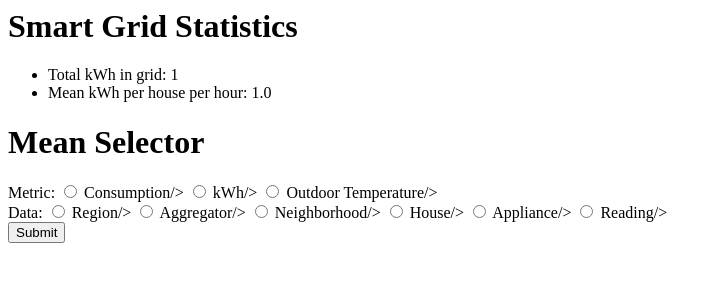
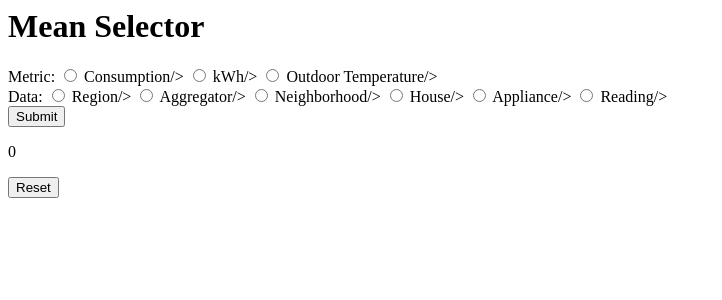
Before and after one commit to NateThom/smartgrid, a Django app: page /dash/statistics/ in a window 1280 px wide. Shown: the top 300 px of the page, without its empty margins (0-722 px from the left). Run offline with Django 3.2, Linux system fonts and the light colour scheme; tables that the repository leaves empty hold one stand-in row (values such as "Sample post").

Commit message:
Start the process of making a dynamic statistics page. Complete Consumption metric.

```diff
--- a/smartgrid-website/dash/templates/dash/mean_statistic.html
+++ /dev/null
@@ -1,3 +0,0 @@
-<h1>Hello from mean_statistic.html</h1>
-
-<p>Return to <a href=/dash/statistics/>Statistics</a>.</p>
--- a/smartgrid-website/dash/templates/dash/statistics.html
+++ b/smartgrid-website/dash/templates/dash/statistics.html
@@ -1,10 +1,3 @@
-<h1>Smart Grid Statistics</h1>
-<ul>
-  <li>Total kWh in grid: {{sum_readings}}</li>
-  <li>Mean kWh per house per hour: {{mean_readings}}</li>
-</ul>
-
-
 <h1>Mean Selector</h1>
 <form action = "/dash/mean_statistic/" method = "get" target="_self">
    Metric:
@@ -14,13 +7,22 @@
       <br>
 
   Data:
-  <input type = "radio" name="data" value = "region"> Region/>
-  <input type = "radio" name="data" value = "aggregator"> Aggregator/>
-  <input type = "radio" name="data" value = "neighborhood"> Neighborhood/>
-  <input type = "radio" name="data" value = "house"> House/>
-  <input type = "radio" name="data" value = "appliance"> Appliance/>
-  <input type = "radio" name="data" value = "reading"> Reading/>
+  <input type = "radio" name="data" value = "Region"> Region/>
+  <input type = "radio" name="data" value = "Aggregator"> Aggregator/>
+  <input type = "radio" name="data" value = "Neighborhood"> Neighborhood/>
+  <input type = "radio" name="data" value = "House"> House/>
+  <input type = "radio" name="data" value = "Appliance"> Appliance/>
+  <input type = "radio" name="data" value = "Readings"> Reading/>
   <br>
 
   <input type = "submit" value = "Submit" />
 </form>
+
+<p>{{mean_items}}</p>
+{% if mean_items %}
+<p>Mean {{metric}} per {{data}} = {{mean_items}}</p>
+{% endif %}
+
+<form action="/dash/statistics/">
+  <input type="submit" value="Reset" />
+</form>
--- a/smartgrid-website/dash/views.py
+++ b/smartgrid-website/dash/views.py
@@ -3,8 +3,7 @@ from django.template import loader
 from django.db.models import Count, Q
 
 
-from .models import Readings
-from .models import Neighborhood
+from .models import Region, Aggregator, Neighborhood, House, Readings, Appliance, Appliance_Type
 
 # Create your views here.
 def index(request):
@@ -23,17 +22,26 @@ def visualization(request):
     return render(request, 'dash/visualization.html', context)
 
 def statistics(request):
-    readings_list = Readings.objects.all()
-    sum_readings = 0
-    for reading in readings_list:
-        sum_readings = reading.kWh + sum_readings
-    mean_readings = sum_readings/len(readings_list)
+    mean_items = 0
     template = loader.get_template('dash/statistics.html')
-    context = {'readings_list': readings_list, 'mean_readings': mean_readings, 'sum_readings': sum_readings,}
+    context = {'mean_items': mean_items,}
     return render(request, 'dash/statistics.html', context)
 
 def mean_statistic(request):
-    return render(request, 'dash/mean_statistic.html')
+    metric = request.GET['metric']
+    data = request.GET['data']
+    if(metric == "consumption"):
+        metric = data.lower()+"_"+metric
+
+    list = eval(data).objects.all()
+    sum_items = 0
+    for item in list:
+        temp = eval("item"+"."+metric)
+        sum_items = temp + sum_items
+    mean_items = sum_items/len(list)
+    template = loader.get_template('dash/statistics.html')
+    context = {'list': list, 'mean_items': mean_items, 'sum_items': sum_items, 'metric': metric, 'data': data,}
+    return render(request, 'dash/statistics.html', context)
 
 def comparisons(request):
     readings_list = Readings.objects.all()
```
